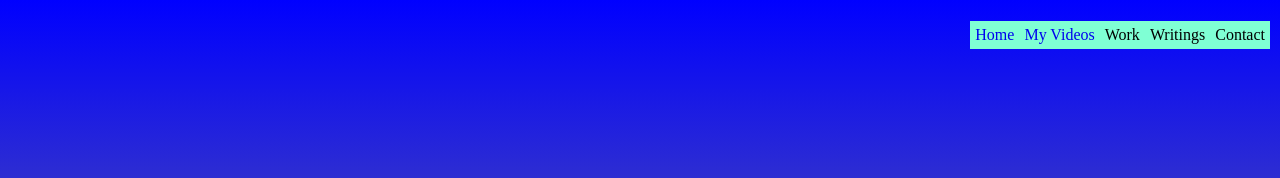
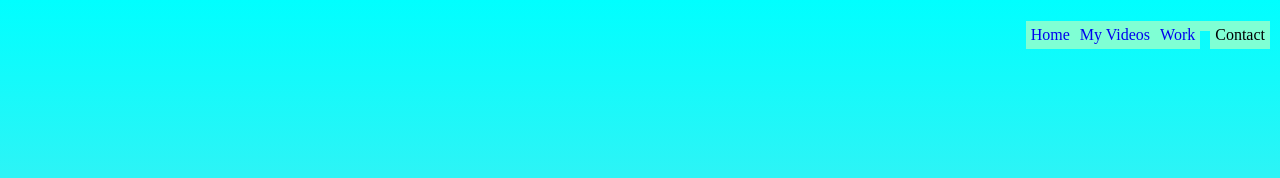
Before and after one commit to Saugat-azad-singh/Tim-berners-lee, a plain HTML site: page index.html in a window 1280 px wide. Shown: the top 178 px of the page. Drawn offline with Linux system fonts and the light colour scheme.

Commit message:
Add files via upload

```diff
--- a/index.html
+++ b/index.html
@@ -9,8 +9,8 @@
     <ul id="outer">
         <li class="inner"><a href="#intro">Home</a></li>
         <li class="inner"><a href="#Videos">My Videos</a></li>
-        <li class="inner">Work</li>
-        <li class="inner">Writings</li>
+        <li class="inner"><a href="#Work">Work</a></li>
+        <li class="inner"><a href="#Writings"Writings></a></li>
         <li class="inner">Contact</li>
     </ul>
     <section id="intro">
--- a/style.css
+++ b/style.css
@@ -1,10 +1,10 @@
 img{
     border-radius:50%;
      height: 250px;
-    width: 200px
+    width: 250px
 }
 #intro{
-    background: linear-gradient(blue,yellow);
+    background: linear-gradient(aqua,pink);
     width: 100%;
     height: 100%;
     padding-top:200px;
@@ -35,7 +35,7 @@ h1{
 }
 #outer{
     list-style: none;
-    position: absolute;
+    position:absolute;
     top: 5px;
     right: 10px;
     cursor: pointer;
```
